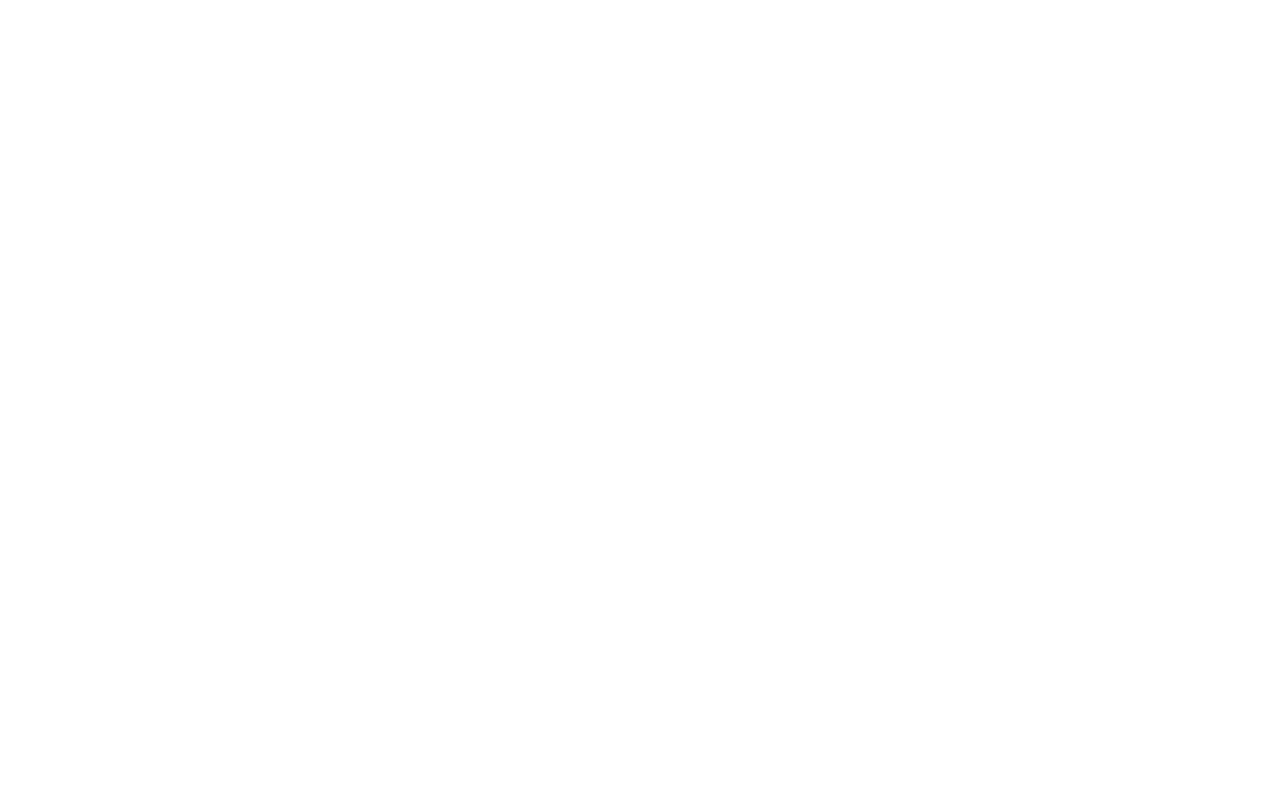
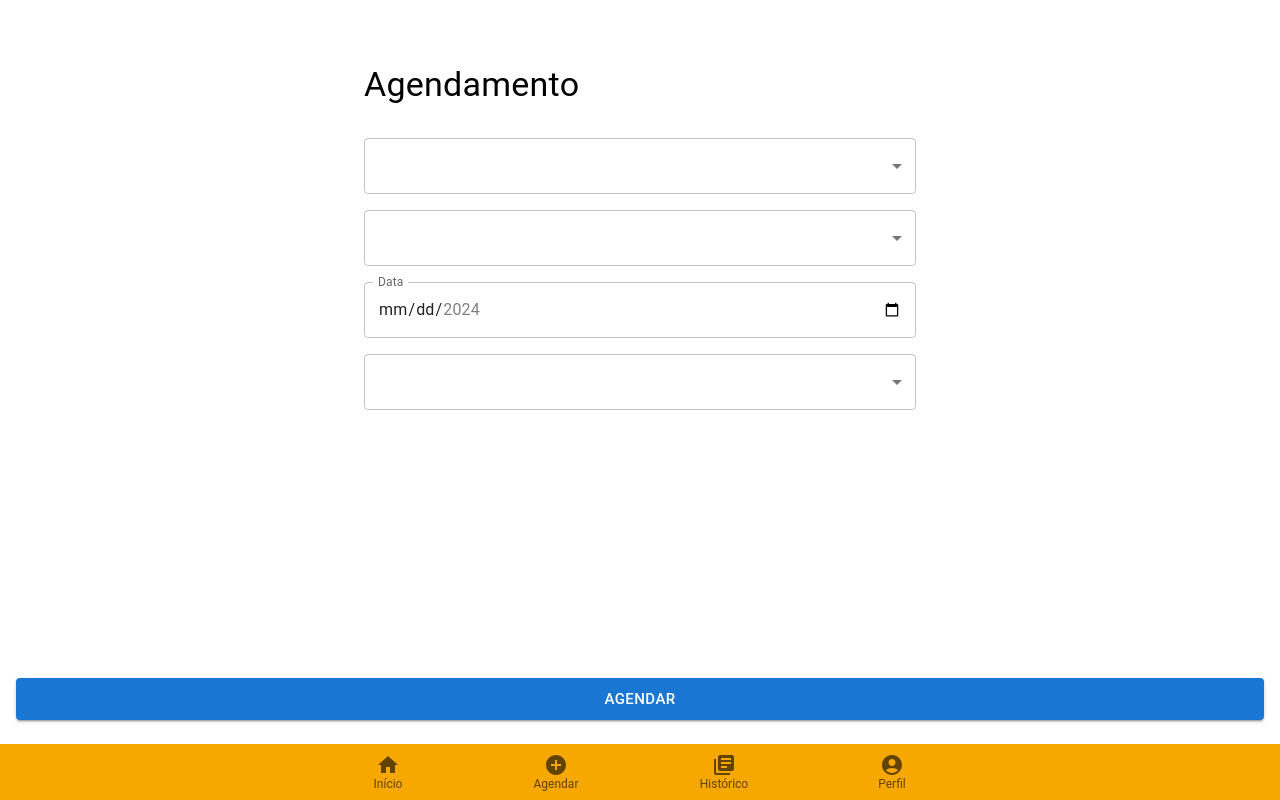
Before and after one commit to X5GuilhermeBR/barbershop-frontend, a React (Create React App) app: page /agendar in a window 1280 px wide. Before the commit this address had no page. Built offline with nearby package versions, Linux system fonts and the light colour scheme.

Commit message:
Criado todas as páginas na visão de Cliente

```diff
--- a/src/App.jsx
+++ b/src/App.jsx
@@ -1,9 +1,11 @@
 import React from 'react';
 import { Route, BrowserRouter as Router, Routes } from 'react-router-dom';
 import CreatedAccount from './pages/CreatedAccount/CreatedAccount';
+import History from './pages/History/History';
 import Login from './pages/Login/Login';
-import Main from './pages/Main/Main';
+import Profile from './pages/Profile/Profile';
 import Register from './pages/Register/Register';
+import Schedule from './pages/Schedule/Schedule';
 import VerifyEmail from './pages/VerifyEmail/VerifyEmail';
 
 function App() {
@@ -14,7 +16,9 @@ function App() {
         <Route path="/registre-se" element={<Register />} />
         <Route path="/conta-criada" element={<CreatedAccount />} />
         <Route path="/validar-email" element={<VerifyEmail />} />
-        <Route path="/inicio" element={<Main />} />
+        <Route path="/perfil" element={<Profile />} />
+        <Route path="/agendar" element={<Schedule />} />
+        <Route path="/historico" element={<History />} />
       </Routes>
     </Router>
   );
--- a/src/components/FooterNavigation/FooterNavigation.js
+++ b/src/components/FooterNavigation/FooterNavigation.js
@@ -1,10 +1,10 @@
 import React from 'react';
 import { BottomNavigation, BottomNavigationAction } from '@mui/material';
-
+import { Link } from 'react-router-dom';
 import HomeIcon from '@mui/icons-material/Home';
-import AccountCircleIcon from '@mui/icons-material/AccountCircle';
 import AddCircleIcon from '@mui/icons-material/AddCircle';
 import LibraryBooksIcon from '@mui/icons-material/LibraryBooks';
+import AccountCircleIcon from '@mui/icons-material/AccountCircle';
 
 function FooterNavigation() {
   return (
@@ -17,10 +17,10 @@ function FooterNavigation() {
         color: 'white',
       }}
     >
-      <BottomNavigationAction label="Início" icon={<HomeIcon />} showLabel />
-      <BottomNavigationAction label="Agendar" icon={<AddCircleIcon />} showLabel />
-      <BottomNavigationAction label="Histórico" icon={<LibraryBooksIcon />} showLabel />
-      <BottomNavigationAction label="Perfil" icon={<AccountCircleIcon />} showLabel />
+      <BottomNavigationAction component={Link} to="/" label="Início" icon={<HomeIcon />} showLabel />
+      <BottomNavigationAction component={Link} to="/agendar" label="Agendar" icon={<AddCircleIcon />} showLabel />
+      <BottomNavigationAction component={Link} to="/historico" label="Histórico" icon={<LibraryBooksIcon />} showLabel />
+      <BottomNavigationAction component={Link} to="/perfil" label="Perfil" icon={<AccountCircleIcon />} showLabel />
     </BottomNavigation>
   );
 }
--- /dev/null
+++ b/src/pages/History/History.jsx
@@ -0,0 +1,54 @@
+import { Card, CardContent, Grid, Typography } from '@mui/material';
+import React from 'react';
+import FooterNavigation from '../../components/FooterNavigation/FooterNavigation';
+
+// Função para gerar dados de exemplo para o histórico de atendimentos
+function getAppointmentHistory() {
+  return [
+    { barber: 'Barbeiro 1', date: '2024-03-15', time: '14:30', servicePrice: 'R$ 50,00' },
+    { barber: 'Barbeiro 2', date: '2024-03-16', time: '10:00', servicePrice: 'R$ 40,00' },
+    { barber: 'Barbeiro 3', date: '2024-03-17', time: '15:45', servicePrice: 'R$ 60,00' },
+    { barber: 'Barbeiro 1', date: '2024-03-15', time: '14:30', servicePrice: 'R$ 50,00' },
+    { barber: 'Barbeiro 2', date: '2024-03-16', time: '10:00', servicePrice: 'R$ 40,00' },
+    { barber: 'Barbeiro 3', date: '2024-03-17', time: '15:45', servicePrice: 'R$ 60,00' },
+    { barber: 'Barbeiro 1', date: '2024-03-15', time: '14:30', servicePrice: 'R$ 50,00' },
+    { barber: 'Barbeiro 2', date: '2024-03-16', time: '10:00', servicePrice: 'R$ 40,00' },
+    { barber: 'Barbeiro 3', date: '2024-03-17', time: '15:45', servicePrice: 'R$ 60,00' },
+  ];
+}
+
+function History() {
+  // Obtém o histórico de atendimentos
+  const appointmentHistory = getAppointmentHistory();
+
+  return (
+    <div style={{ position: 'relative', minHeight: '100vh' }}>
+      <Grid
+        container
+        direction="column"
+        style={{ marginBottom: '5rem', flex: '1 0 auto', zIndex: 1 }}
+      >
+        <Grid container spacing={2} justifyContent="center">
+          {appointmentHistory.map((appointment) => (
+            <Grid item xs={12} md={6} lg={4}>
+              <Card style={{ height: '100%' }}>
+                <CardContent>
+                  <Typography
+                    variant="h6"
+                    gutterBottom
+                  >{`Barbeiro: ${appointment.barber}`}</Typography>
+                  <Typography variant="body1">{`Data: ${appointment.date}`}</Typography>
+                  <Typography variant="body1">{`Hora: ${appointment.time}`}</Typography>
+                  <Typography variant="body1">{`Valor do serviço: ${appointment.servicePrice}`}</Typography>
+                </CardContent>
+              </Card>
+            </Grid>
+          ))}
+        </Grid>
+      </Grid>
+      <FooterNavigation style={{ position: 'fixed', bottom: 0, left: 0, right: 0, zIndex: 2 }} />
+    </div>
+  );
+}
+
+export default History;
--- a/src/pages/Main/Main.jsx
+++ /dev/null
@@ -1,62 +0,0 @@
-/* eslint-disable no-nested-ternary */
-import React from 'react';
-import FooterNavigation from '../../components/FooterNavigation/FooterNavigation';
-
-function Main() {
-  return (
-    <div>
-      <h1>TESTE</h1>
-      <h1>TESTE</h1>
-      <h1>TESTE</h1>
-      <h1>TESTE</h1>
-      <h1>TESTE</h1>
-      <h1>TESTE</h1>
-      <h1>TESTE</h1>
-      <h1>TESTE</h1>
-
-      <h1>TESTE</h1>
-
-      <h1>TESTE</h1>
-      <h1>TESTE</h1>
-      <h1>TESTE</h1>
-      <h1>TESTE</h1>
-      <h1>TESTE</h1>
-      <h1>TESTE</h1>
-      <h1>TESTE</h1>
-      <h1>TESTE</h1>
-      <h1>TESTE</h1>
-
-      <h1>TESTE</h1>
-
-      <h1>TESTE</h1>
-      <h1>TESTE</h1>
-      <h1>TESTE</h1>
-      <h1>TESTE</h1>
-      <h1>TESTE</h1>
-      <h1>TESTE</h1>
-      <h1>TESTE</h1>
-      <h1>TESTE</h1>
-      <h1>TESTE</h1>
-
-      <h1>TESTE</h1>
-
-      <h1>TESTE</h1>
-
-      <h1>TESTE</h1>
-      <h1>TESTE</h1>
-      <h1>TESTE</h1>
-      <h1>TESTE</h1>
-      <h1>TESTE</h1>
-      <h1>TESTE</h1>
-      <h1>TESTE</h1>
-      <h1>TESTE</h1>
-
-      <h1>TESTE</h1>
-
-      <h1>TESTE</h1>
-      <FooterNavigation />
-    </div>
-  );
-}
-
-export default Main;
--- /dev/null
+++ b/src/pages/Profile/Profile.jsx
@@ -0,0 +1,43 @@
+/* eslint-disable no-nested-ternary */
+import { Button, Container, Grid, TextField, Typography } from '@mui/material';
+import React from 'react';
+import FooterNavigation from '../../components/FooterNavigation/FooterNavigation';
+
+function Profile() {
+  return (
+    <Grid container direction="column" style={{ minHeight: '100vh' }}>
+      <Grid item style={{ marginBottom: '2rem', flex: '1 0 auto', zIndex: 1 }}>
+        <Container maxWidth="sm" textAlign="center">
+          <Typography
+            variant="h4"
+            style={{ marginBottom: '2rem', marginTop: '4rem' }}
+            align="center"
+          >
+            Perfil
+          </Typography>
+          <div style={{ display: 'flex', flexDirection: 'column', gap: '1rem' }}>
+            <TextField label="Nome" variant="outlined" />
+            <TextField label="Data de Nascimento" type="date" outlined />
+            <TextField label="E-mail" variant="outlined" />
+            <TextField label="Senha" variant="outlined" type="password" />
+            <TextField label="Confirmar Senha" variant="outlined" type="password" />
+          </div>
+        </Container>
+      </Grid>
+      <Grid item style={{ position: 'sticky', bottom: '5rem', zIndex: 2 }}>
+        <Button
+          variant="contained"
+          color="primary"
+          size="large"
+          fullWidth
+          style={{ width: 'calc(100% - 2rem)', margin: '0 1rem' }}
+        >
+          Atualizar
+        </Button>
+      </Grid>
+      <FooterNavigation />
+    </Grid>
+  );
+}
+
+export default Profile;
--- /dev/null
+++ b/src/pages/Schedule/Schedule.jsx
@@ -0,0 +1,83 @@
+import { Button, Container, Grid, MenuItem, Select, TextField, Typography } from '@mui/material';
+import React from 'react';
+import FooterNavigation from '../../components/FooterNavigation/FooterNavigation';
+
+function Schedule() {
+  // Função para obter a data atual no formato YYYY-MM-DD
+  const getCurrentDate = () => {
+    const today = new Date();
+    const year = today.getFullYear();
+    const month = (today.getMonth() + 1).toString().padStart(2, '0');
+    const day = today.getDate().toString().padStart(2, '0');
+    return `${year}-${month}-${day}`;
+  };
+
+  // Função para calcular a data daqui a 45 dias no formato YYYY-MM-DD
+  const getFutureDate = () => {
+    const futureDate = new Date();
+    futureDate.setDate(futureDate.getDate() + 45);
+    const year = futureDate.getFullYear();
+    const month = (futureDate.getMonth() + 1).toString().padStart(2, '0');
+    const day = futureDate.getDate().toString().padStart(2, '0');
+    return `${year}-${month}-${day}`;
+  };
+
+  return (
+    <Grid container direction="column" style={{ minHeight: '100vh' }}>
+      <Grid item style={{ marginBottom: '2rem', flex: '1 0 auto', zIndex: 1 }}>
+        <Container maxWidth="sm" textAlign="center">
+          <Typography variant="h4" style={{ marginBottom: '2rem', marginTop: '4rem' }}>
+            Agendamento
+          </Typography>
+          <div style={{ display: 'flex', flexDirection: 'column', gap: '1rem' }}>
+            <Select label="Barbeiro" variant="outlined" fullWidth defaultValue="">
+              <MenuItem value="">Selecione um barbeiro</MenuItem>
+              <MenuItem value="barbeiro1">Barbeiro 1</MenuItem>
+              <MenuItem value="barbeiro2">Barbeiro 2</MenuItem>
+              <MenuItem value="barbeiro3">Barbeiro 3</MenuItem>
+            </Select>
+            <Select label="Serviço" variant="outlined" fullWidth defaultValue="">
+              <MenuItem value="">Selecione um serviço</MenuItem>
+              <MenuItem value="servico1">Serviço 1</MenuItem>
+              <MenuItem value="servico2">Serviço 2</MenuItem>
+              <MenuItem value="servico3">Serviço 3</MenuItem>
+            </Select>
+            <TextField
+              label="Data"
+              type="date"
+              variant="outlined"
+              fullWidth
+              InputLabelProps={{
+                shrink: true,
+              }}
+              inputProps={{
+                min: getCurrentDate(), // Define a data mínima como a data atual
+                max: getFutureDate(), // Define a data máxima como a data daqui a 45 dias
+              }}
+            />
+            <Select label="Hora" variant="outlined" fullWidth defaultValue="">
+              <MenuItem value="">Selecione uma hora</MenuItem>
+              {[...Array(10).keys()].map((hour) => (
+                <MenuItem key={hour} value={hour + 9}>{`${hour + 9}:00`}</MenuItem>
+              ))}
+            </Select>
+          </div>
+        </Container>
+      </Grid>
+      <Grid item style={{ position: 'sticky', bottom: '5rem', zIndex: 2 }}>
+        <Button
+          variant="contained"
+          color="primary"
+          size="large"
+          fullWidth
+          style={{ width: 'calc(100% - 2rem)', margin: '0 1rem' }}
+        >
+          Agendar
+        </Button>
+      </Grid>
+      <FooterNavigation />
+    </Grid>
+  );
+}
+
+export default Schedule;
```
